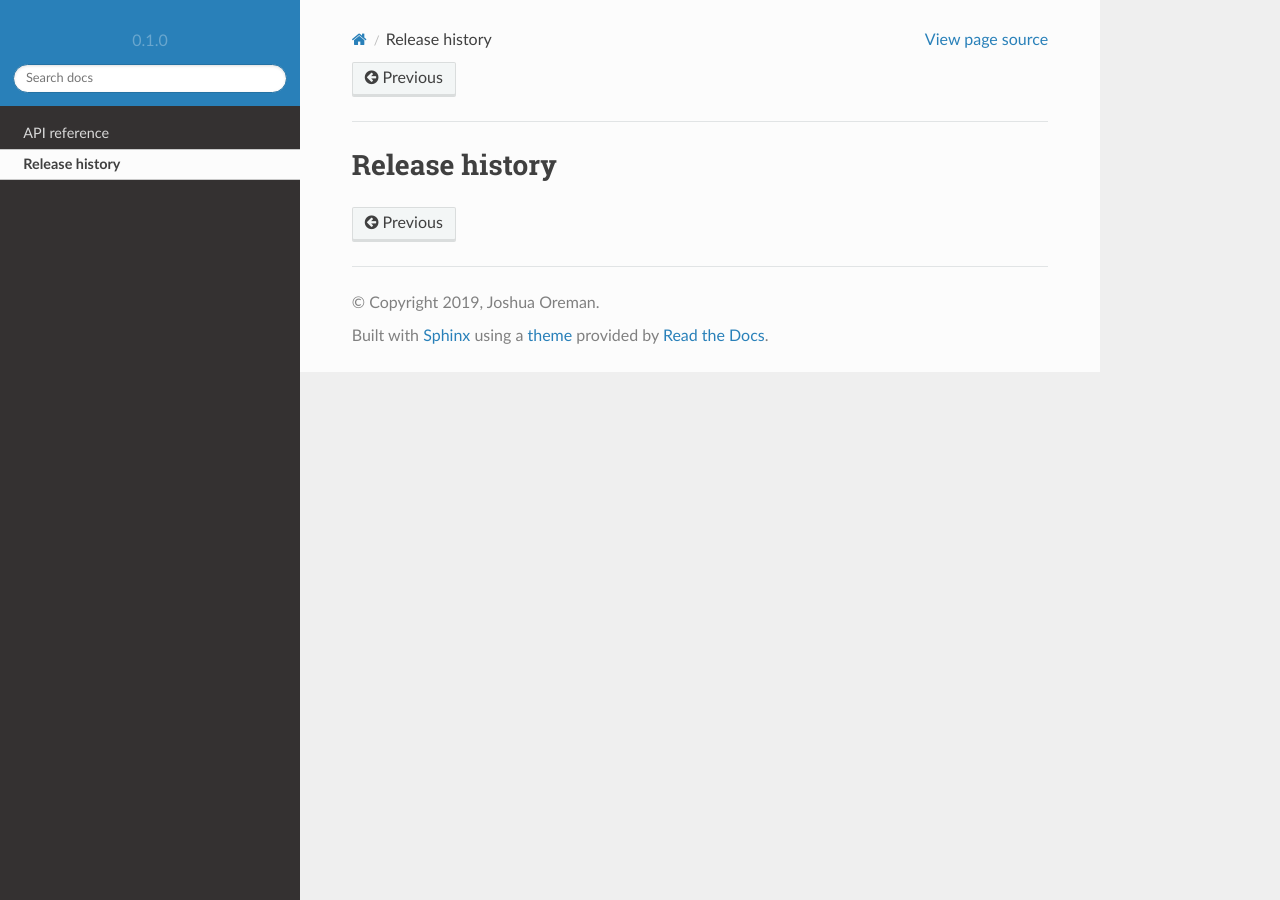
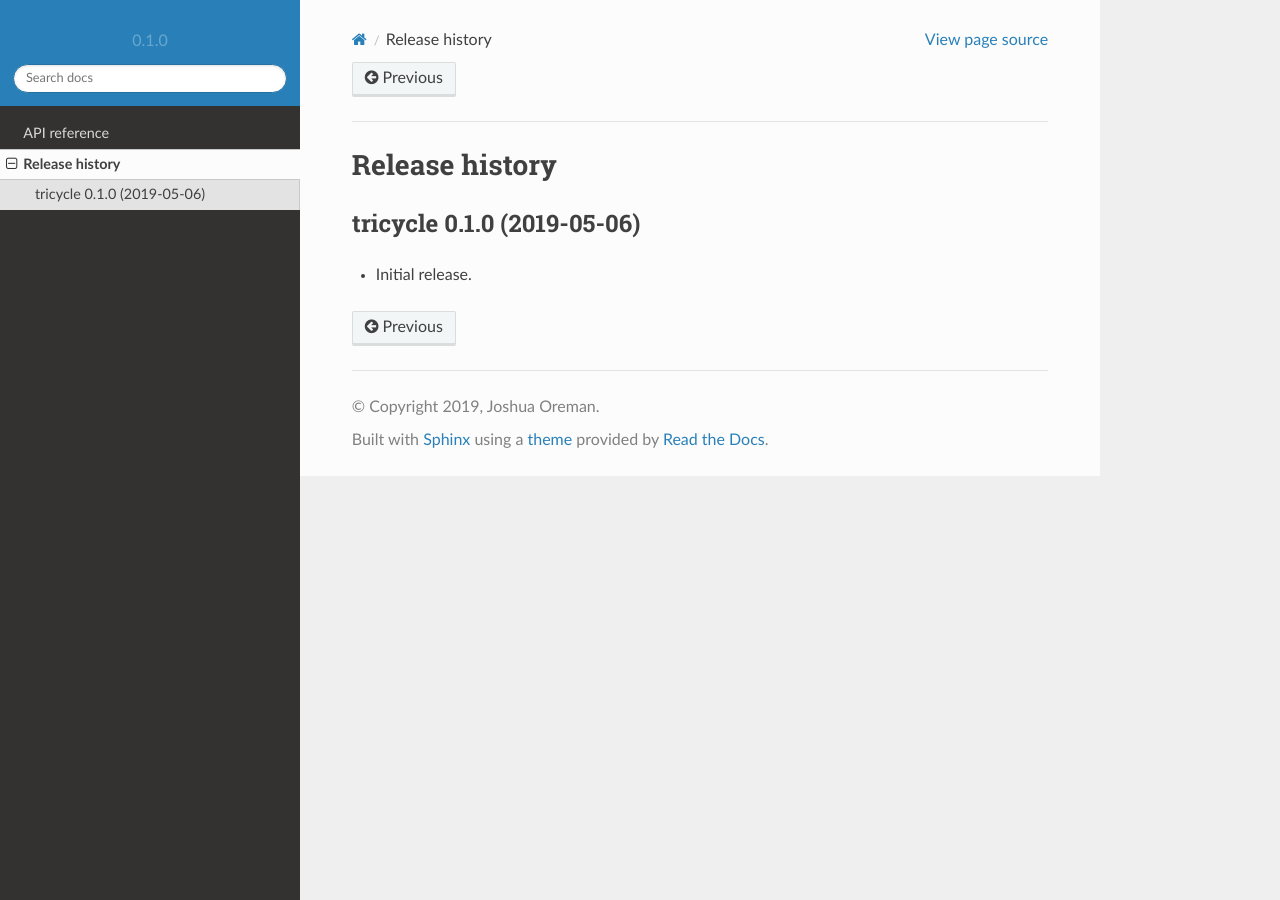
Before and after one commit to oremanj/tricycle, a Sphinx documentation site: the page built from docs/source/history.rst, in a window 1280 px wide. Built offline with Sphinx 7.4.7 and the Read the Docs theme 2.0.0, drawn with Linux system fonts in a browser that asks for light colours.

Commit message:
Add 'Initial release' section to release history

```diff
--- a/docs/source/history.rst
+++ b/docs/source/history.rst
@@ -4,3 +4,8 @@ Release history
 .. currentmodule:: tricycle
 
 .. towncrier release notes start
+
+tricycle 0.1.0 (2019-05-06)
+---------------------------
+
+* Initial release.
```
